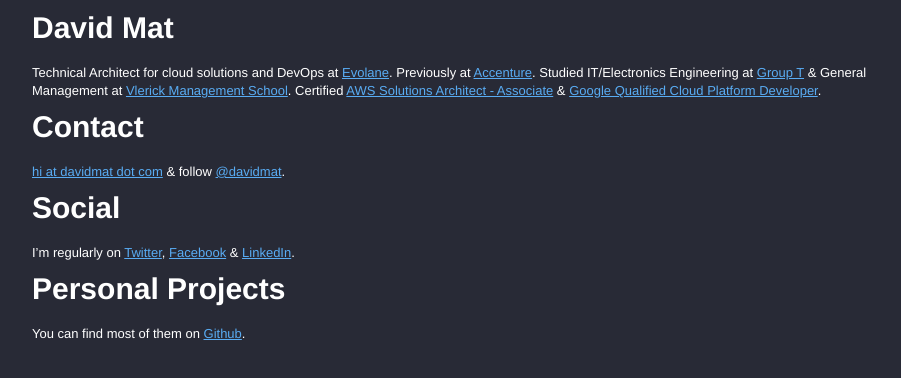
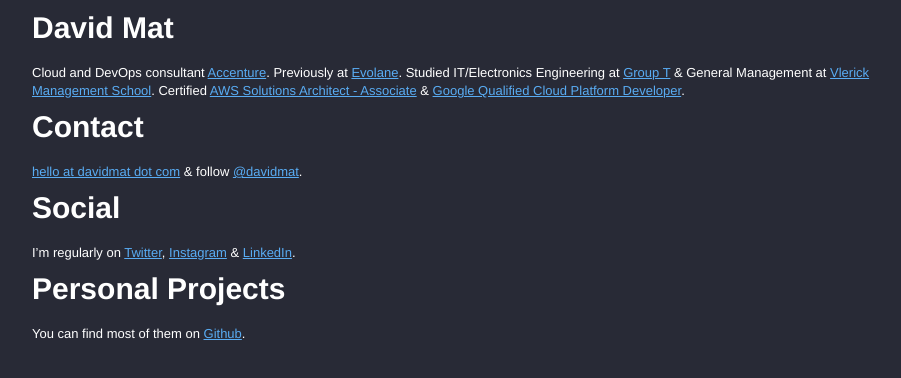
Before and after one commit to davidmat/davidmat.com, a plain HTML site: page index.html in a window 1280 px wide. Shown: the whole page, without its empty margins (181-1082 px from the left). Drawn offline with Linux system fonts and the light colour scheme.

Commit message:
Update index.html

```diff
--- a/index.html
+++ b/index.html
@@ -5,22 +5,20 @@
 <meta name="viewport" content="width=device-width, initial-scale=1.0, user-scalable=yes">
 <link rel="stylesheet" type="text/css" href="style.css">
 <title>David Mat</title>
+</head>
 
-
-
-</head>
 <body>
 <h1>David Mat</h1>
 
-<p>Technical Architect for cloud solutions and DevOps at <a href="http://www.evolane.be">Evolane</a>. Previously at <a href="http://www.accenture.com">Accenture</a>. Studied IT/Electronics Engineering at <a href="http://iiw.kuleuven.be/english/groupt/">Group T</a> &amp; General Management at <a href="http://www.vlerick.com/en">Vlerick Management School</a>. Certified <a href="http://aws.amazon.com/certification/certified-solutions-architect-associate/">AWS Solutions Architect - Associate</a> &amp;  <a href="https://cloud.google.com/developers/training/exams/">Google Qualified Cloud Platform Developer</a>.</p>
+<p>Cloud and DevOps consultant <a href="http://www.accenture.be">Accenture</a>. Previously at <a href="http://www.evolane.be">Evolane</a>. Studied IT/Electronics Engineering at <a href="http://iiw.kuleuven.be/english/groupt/">Group T</a> &amp; General Management at <a href="http://www.vlerick.com/en">Vlerick Management School</a>. Certified <a href="http://aws.amazon.com/certification/certified-solutions-architect-associate/">AWS Solutions Architect - Associate</a> &amp;  <a href="https://cloud.google.com/developers/training/exams/">Google Qualified Cloud Platform Developer</a>.</p>
 
 <h1>Contact</h1>
 
-<p><a href="mailto:hi@davidmat.com">hi at davidmat dot com</a> &amp; follow <a href="https://twitter.com/davidmat">@davidmat</a>.</p>
+<p><a href="mailto:hello@davidmat.com">hello at davidmat dot com</a> &amp; follow <a href="https://twitter.com/davidmat">@davidmat</a>.</p>
 
 <h1>Social</h1>
 
-<p>I’m regularly on <a href="https://twitter.com/davidmat">Twitter</a>, <a href="https://www.facebook.com/davidmat">Facebook</a> &amp; <a href="https://be.linkedin.com/in/davidmat">LinkedIn</a>.
+<p>I’m regularly on <a href="https://twitter.com/davidmat">Twitter</a>, <a href="https://www.instagram.com/davidmat">Instagram</a> &amp; <a href="https://be.linkedin.com/in/davidmat">LinkedIn</a>.
 
 <h1>Personal Projects</h1>
 
```
